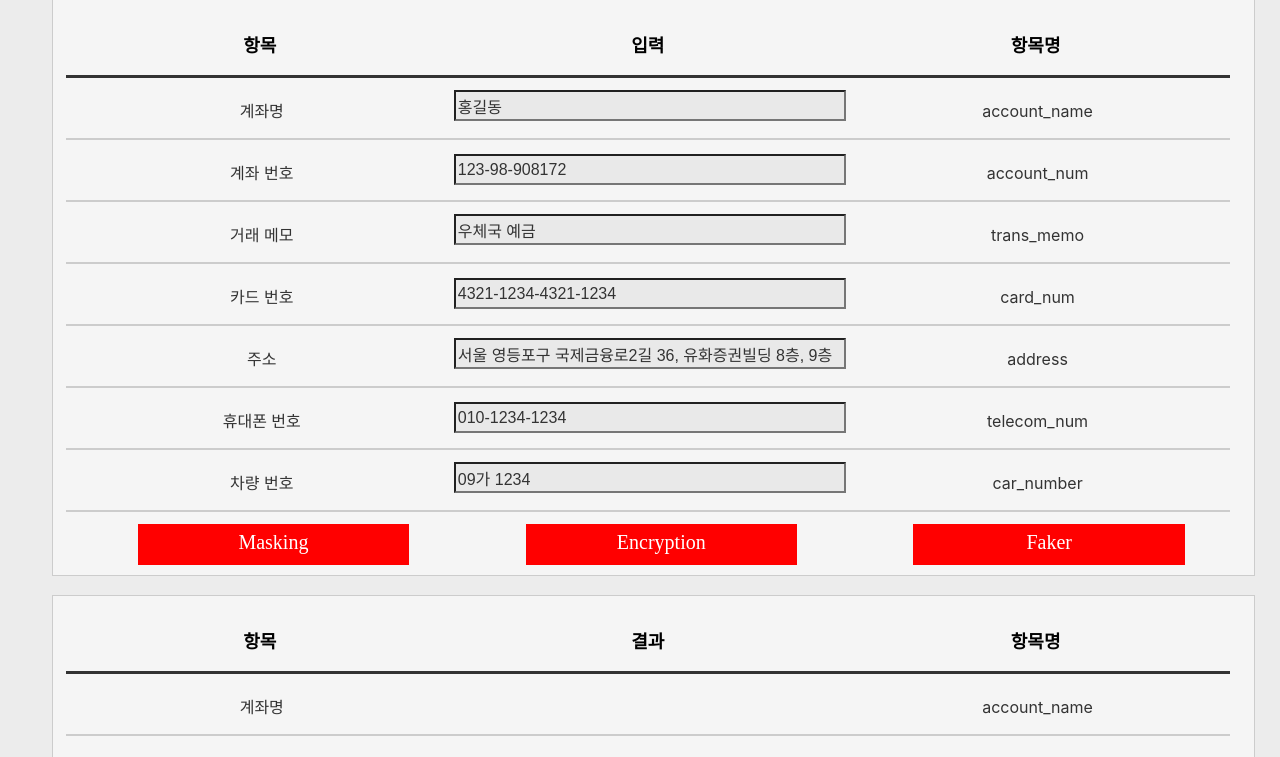
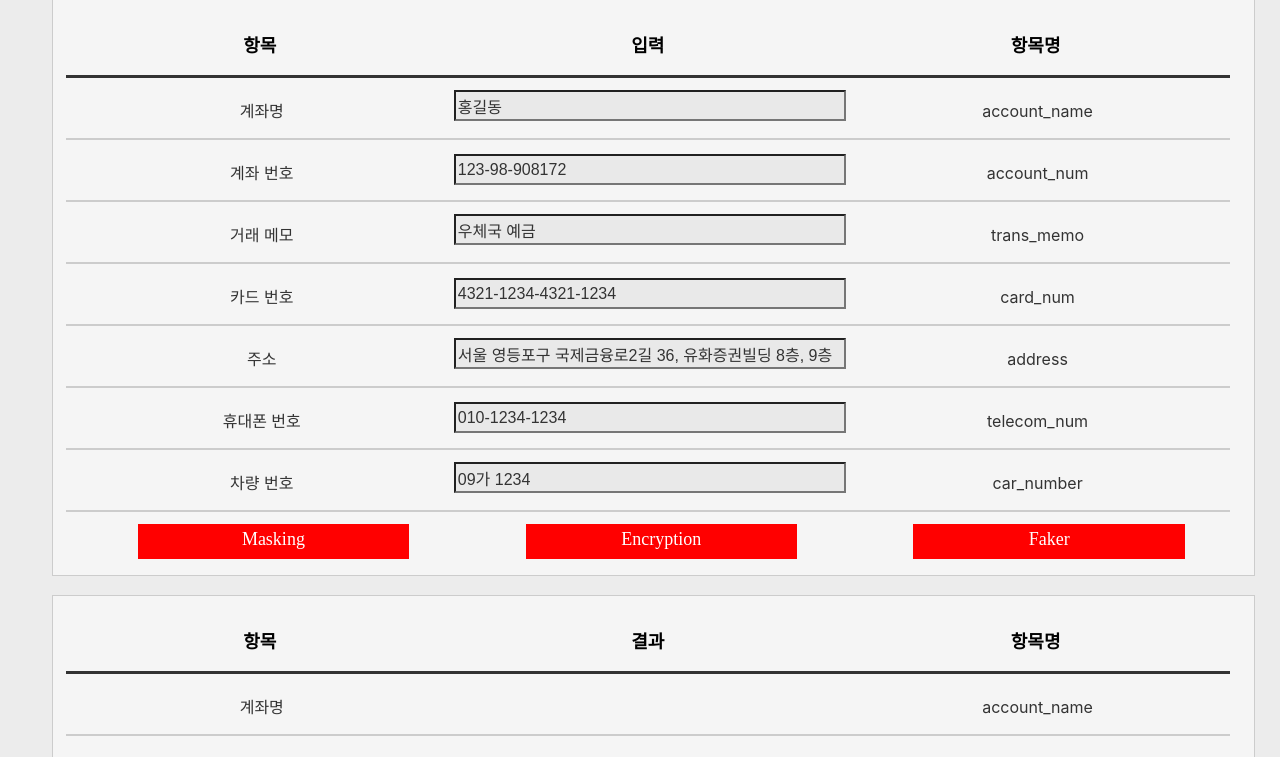
Before and after one commit to jw0245/MyDataShield-Demo-API, a Django app: page / in a window 1280 px wide. Shown: the part 106-863 px from the top of the page. Run offline with Django 3.2, Linux system fonts and the light colour scheme; some libraries are stand-ins or nearby versions.

Commit message:
button font size adjustment window : 49px -> 43px media : 41px ->  35px

```diff
--- a/demo/mydatashield/templates/Demo.html
+++ b/demo/mydatashield/templates/Demo.html
@@ -23,14 +23,15 @@
         .font_r { padding-top: 5px; text-overflow: clip; word-wrap: break-word; line-height: 95%; width:  99%; text-align: center; color : #333; font-size: 19px; font-family: -apple-system, BlinkMacSystemFont, 'Segoe UI', Roboto, Oxygen, Ubuntu, Cantarell, 'Open Sans', 'Helvetica Neue', sans-serif;}
         .font_b { padding-top: 30px; text-overflow: clip; word-wrap: break-word; line-height: 95%; width:  99%; text-align: center; color : #333; font-size: 20px; font-family: -apple-system, BlinkMacSystemFont, 'Segoe UI', Roboto, Oxygen, Ubuntu, Cantarell, 'Open Sans', 'Helvetica Neue', sans-serif;}
 
-        .c_but {min-width: 102px; position: relative; left: 3.5%; top : 30%; width : 75%; height: 49px; background-color: red; border: 0;}
+        .c_but {min-width: 102px; position: relative; left: 3.5%; top : 30%; width : 75%; height: 43px; background-color: red; border: 0;}
 
-        .c_font{ position : relative; margin : 0 ;color: #fff; font-size: 35px;  font-family: NanumSquareB;  vertical-align: top; text-align:center; padding-bottom: 3px;}
+        .c_font{ position : relative; margin : 0 ;color: #fff; font-size: 25px;  font-family: NanumSquareB;  vertical-align: top; text-align:center; padding-bottom: 3px;}
 
         #ac_num{ padding-top: 5px; text-overflow: clip; word-wrap: break-word; line-height: 95%; width:  99%; text-align: center; color : #333; font-size: 16px; font-family: -apple-system, BlinkMacSystemFont, 'Segoe UI', Roboto, Oxygen, Ubuntu, Cantarell, 'Open Sans', 'Helvetica Neue', sans-serif;}
         input {color : #333; width: 100%; height: 35px; z-index: 0; background-color:  rgb(233, 233, 233); font-size: 20px; margin-top: 6%; }
 
          @media (max-width: 1330px){
+
             .subject{ font-size: 2rem; text-align: center; width : 100%; position: relative; padding-top : 1%; padding-bottom: 1%; }
             .container{background-color: #f5f5f5; border: solid 1px #ccc; width : 93%; height : 550px; margin: 0 0 1.5% 3.5% ; padding: 1% ; object-fit: contain}
             .div_h {width:33%; height: 9%; border-bottom:3px solid #333; float:left;}
@@ -41,9 +42,9 @@
             .font_s {position: relative; line-height: 90%; left : 1%; top: 35%; width:  99%;  margin : 0;  text-align: center; color : #333; font-size: 16px; font-family: -apple-system, BlinkMacSystemFont, 'Segoe UI', Roboto, Oxygen, Ubuntu, Cantarell, 'Open Sans', 'Helvetica Neue', sans-serif;}
             .font_r { overflow: hidden; padding-top: 5px; text-overflow: clip; word-wrap: break-word; line-height: 95%; width:  99%; text-align: center; color : #333; font-size: 15px; font-family: -apple-system, BlinkMacSystemFont, 'Segoe UI', Roboto, Oxygen, Ubuntu, Cantarell, 'Open Sans', 'Helvetica Neue', sans-serif;}
 
-            .c_but {min-width: 102px; position: relative; left: 3.5%; top : 20%; width : 70%; height: 41px; background-color: red; border: 0;}
+            .c_but {min-width: 102px; position: relative; left: 3.5%; top : 20%; width : 70%; height: 35px; background-color: red; border: 0;}
 
-            .c_font{margin : 0 ;color: #fff; font-size: 20px;  font-family: NanumSquareB;}
+            .c_font{margin : 0 ;color: #fff; font-size: 18px;  font-family: NanumSquareB;}
 
             input {color : #333; width: 99%; height: 25px; z-index: 0; background-color:  rgb(233, 233, 233);  font-size: 16px; margin: 0; }
 
```
